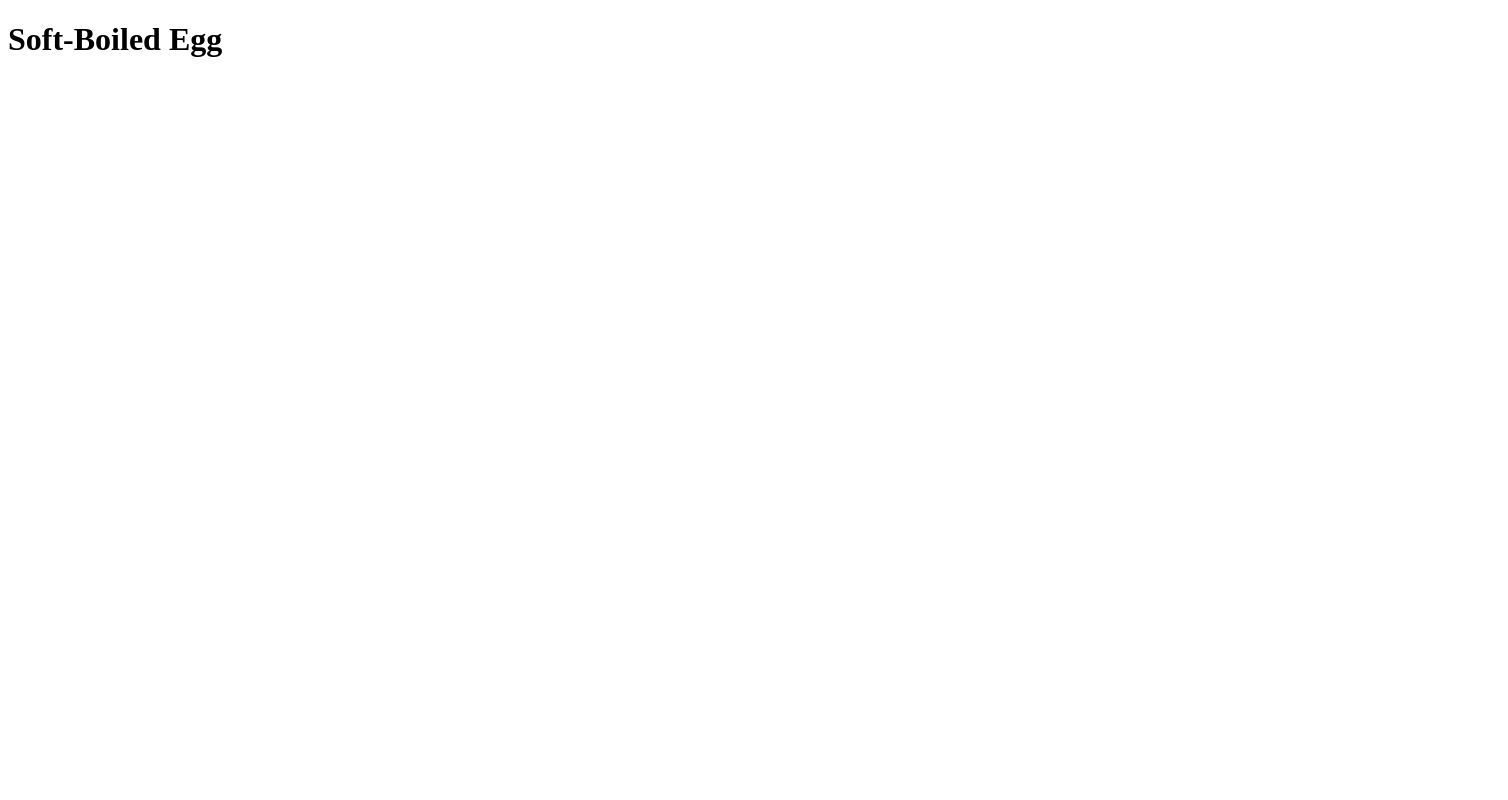
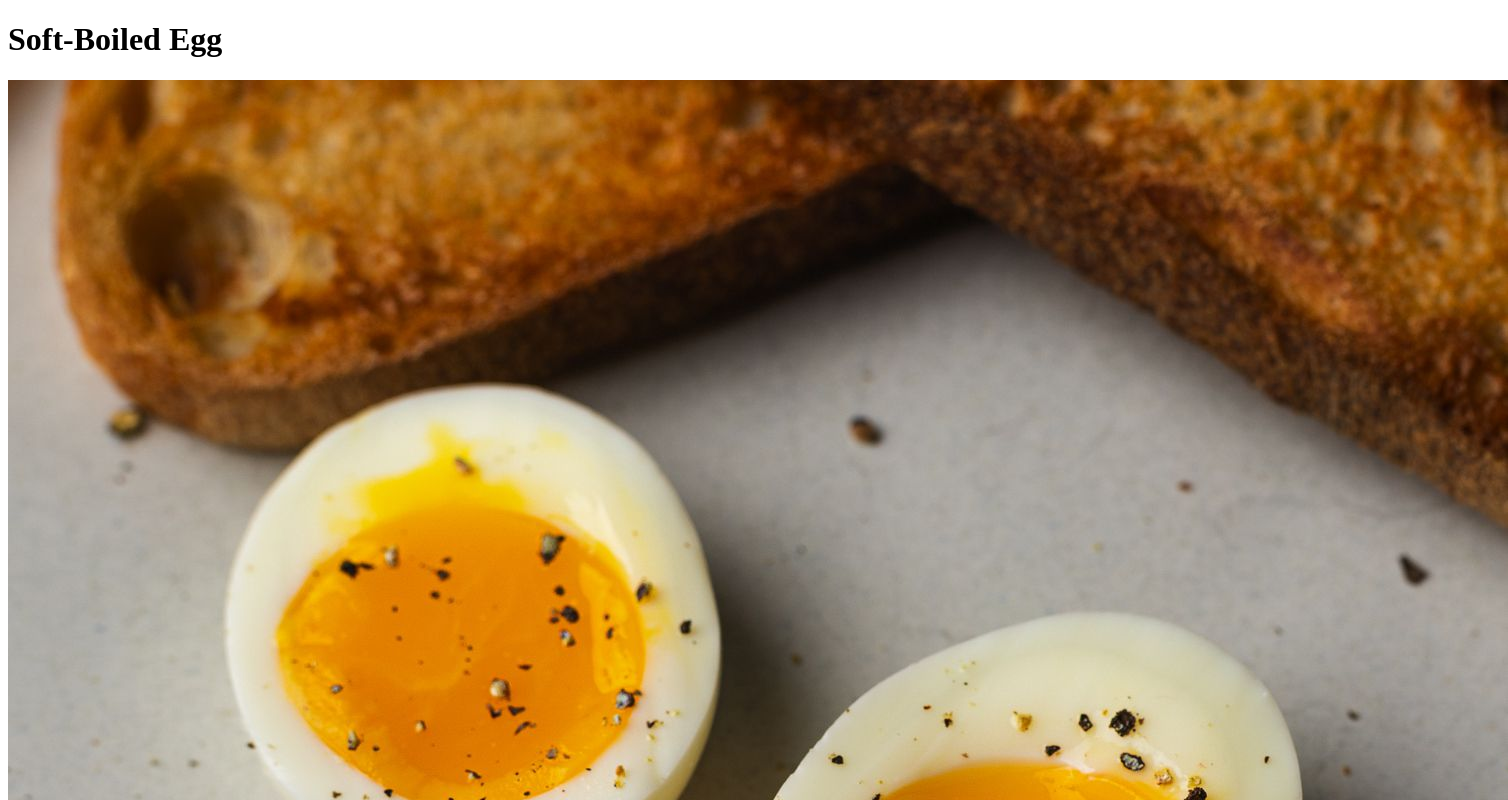
Before and after one commit to amaazing/odin-recipes, a plain HTML site: page recipes/soft-boiled-egg.html in a window 1280 px wide. Shown: the top 800 px of the page, 1508 px wide, since content can reach past the window. Drawn offline with Linux system fonts and the light colour scheme.

Commit message:
Add soft-boiled egg image to section.

```diff
--- a/recipes/soft-boiled-egg.html
+++ b/recipes/soft-boiled-egg.html
@@ -7,6 +7,6 @@
 </head>
 <body>
     <h1>Soft-Boiled Egg</h1>
-
+    <img src="../images/soft-boiled.JPG" alt="Boiled Egg with creamy yolk.">
 </body>
 </html>
```
